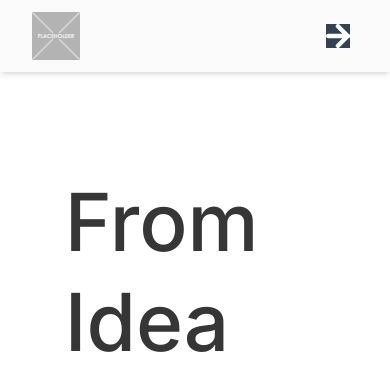
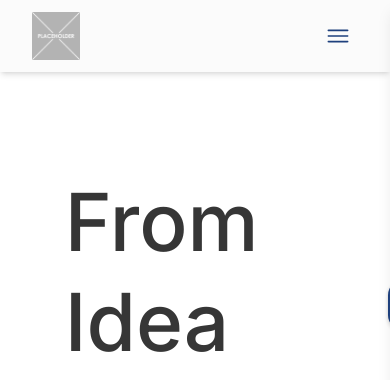
Before and after one commit to Momen-Assaf/HunainFZE, a React (Create React App) app: page / in a window 390 px wide. Shown: the top 380 px of the page. Built offline with nearby package versions, Linux system fonts and the light colour scheme.

Commit message:
initial sliding menu complete

```diff
--- a/src/assets.js
+++ b/src/assets.js
@@ -11,6 +11,7 @@ export const arrowIcon = "/assets/images/icons/arrow_right.svg";
 export const codeIcon = "/assets/images/icons/development.svg";
 export const mobileIcon = "/assets/images/icons/mobile.svg";
 export const designIcon = "/assets/images/icons/design.svg";
+export const menuIcon = "/assets/images/icons/menu.svg";
 
 /// URL
 export const vrZoneUrl = "https://vrzone-ps.com";
--- a/src/components/TopBar/MenuItems.tsx
+++ b/src/components/TopBar/MenuItems.tsx
@@ -16,7 +16,7 @@ const MenuItems = ({
                 <CustomButton
                     text="Contact Us"
                     icon={arrowIcon}
-                    buttonClass="w-[160px] h-[50px] lg:w-[174px] lg:h-[60px]"
+                    buttonClass="w-[160px] h-[50px] lg:w-[174px] lg:h-[50px]"
                 />
             </nav>
         </div>
--- a/src/components/TopBar/TopBar.tsx
+++ b/src/components/TopBar/TopBar.tsx
@@ -1,6 +1,6 @@
 import CustomButton from "../CustomButton";
 import ScrollableText from "../ScrollableText";
-import { logo, arrowIcon } from "../../assets";
+import { logo, arrowIcon, menuIcon } from "../../assets";
 import theme from "../../theme";
 import { useState } from "react";
 import MenuItems from "./MenuItems";
@@ -38,19 +38,27 @@ const TopBar = () => {
           onClick={toggleMenu}
           className="lg:hidden p-2"
           aria-label="Open Menu">
-          <img src={arrowIcon} alt="Menu Icon" className="w-6 h-6 bg-slate-700" />
+          <img src={menuIcon} alt="Menu Icon" className="w-6 h-6" />
         </button>
 
-        {/* Mobile DropDown Menu */}
-        {isMenuOpen && (
-          <div
-            style={{
-              backgroundColor: theme.colors.background_secondary,
-            }}
+        {/* Sliding Mobile Menu */}
+        <div
+          className={`fixed top-0 right-0 h-full w-2/5 max-w-sm shadow-lg transform z-10 ${isMenuOpen ? "translate-x-0" : "translate-x-full"
+            } transition-transform duration-300 ease-in-out`}
+          style={{
+            backgroundColor: theme.colors.background_secondary,
+          }}
+        >
+          <button
+            onClick={toggleMenu}
+            className="absolute top-4 right-4 p-2"
+            aria-label="Close Menu"
           >
-            <MenuItems className="flex flex-col items-center lg:hidden" />
-          </div>
-        )}
+            <img src={menuIcon} alt="Close Icon" className="w-6 h-6" />
+          </button>
+
+          <MenuItems className="flex flex-col items-center space-y-6 mt-16" />
+        </div>
 
       </div>
     </div>
```
Also changed, not shown: public/assets/images/icons/Menu.svg (added).
